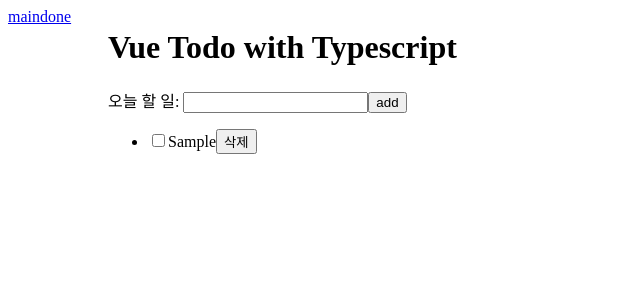
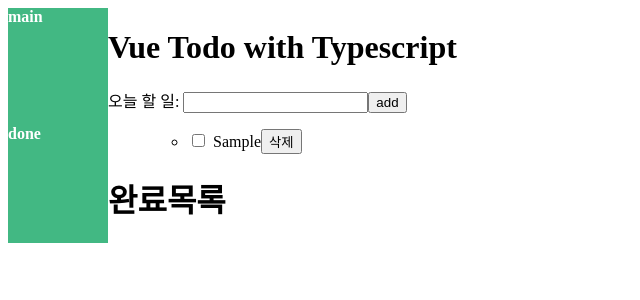
Before and after one commit to banhyungil/learn-vue-typescript, a Vue app in the folder vue-todo/: page /main in a window 1280 px wide. Both pictures are taken after typing "Sample" into the empty fields and a click on the button "add". Shown: the top 300 px of the page, without its empty margins (0-640 px from the left). Built offline with nearby package versions, Linux system fonts and the light colour scheme.

Commit message:
done 목록, 페이지 구현

```diff
--- a/vue-todo/src/App.vue
+++ b/vue-todo/src/App.vue
@@ -1,10 +1,7 @@
 <template>
   <div>
     <div class="gr">
-      <nav class="gr-nav">
-        <RouterLink to="main">main</RouterLink>
-        <RouterLink to="done">done</RouterLink>
-      </nav>
+      <MyMenu />
       <RouterView />
     </div>
   </div>
@@ -12,10 +9,11 @@
 
 <script lang="ts">
 import Vue from "vue";
-import { RouterView, RouterLink } from "vue-router";
+import { RouterView } from "vue-router";
+import MyMenu from "@/components/MyMenu.vue";
 
 export default Vue.extend({
-  components: { RouterView, RouterLink },
+  components: { RouterView, MyMenu },
 });
 </script>
 
--- /dev/null
+++ b/vue-todo/src/api/Todo.ts
@@ -0,0 +1,13 @@
+const STORAGE_KEY = "vue-todo-ts-v1";
+import { TodoItem } from "@/types";
+
+export default {
+  save(todoItems: TodoItem[]) {
+    const serializedValue = JSON.stringify(todoItems);
+    localStorage.setItem(STORAGE_KEY, serializedValue);
+  },
+  fetch(): TodoItem[] {
+    const todoItems = localStorage.getItem(STORAGE_KEY) ?? "[]";
+    return JSON.parse(todoItems);
+  },
+};
--- /dev/null
+++ b/vue-todo/src/components/MyMenu.vue
@@ -0,0 +1,29 @@
+<template>
+  <div class="gr-nav">
+    <RouterLink to="main">main</RouterLink>
+    <RouterLink to="done">done</RouterLink>
+  </div>
+</template>
+
+<script lang="ts">
+import Vue from "vue";
+import { RouterLink } from "vue-router";
+
+export default Vue.extend({
+  components: { RouterLink },
+});
+</script>
+
+<style scoped>
+.gr-nav {
+  display: grid;
+  grid-template-columns: 1fr;
+  background-color: #42b883;
+}
+
+.gr-nav > * {
+  font-weight: bold;
+  text-decoration: none;
+  color: #fff;
+}
+</style>
--- /dev/null
+++ b/vue-todo/src/components/TodoList.vue
@@ -0,0 +1,44 @@
+<template>
+  <div>
+    <ul>
+      <TodoListItem
+        v-for="todoItem in todoItems"
+        :key="todoItem.id"
+        :id="todoItem.id"
+        :text="todoItem.text"
+        :checked="todoItem.done"
+        :readonly="readonly"
+        @item:remove="onItemRemove"
+        @check:toggled="onDoneToggled"
+      />
+    </ul>
+  </div>
+</template>
+
+<script lang="ts">
+// TodoListItem에 대한 처리를 담당.
+import Vue from "vue";
+import TodoListItem from "@/components/TodoListItem.vue";
+import { TodoItem } from "@/types";
+import { PropType } from "vue/types/v3-component-props";
+
+export default Vue.extend({
+  props: {
+    todoItems: { type: [] as PropType<TodoItem[]>, required: true },
+    readonly: { type: Boolean, default: false },
+  },
+  components: { TodoListItem },
+
+  methods: {
+    onItemRemove(id: number) {
+      this.$emit("item:remove", id);
+    },
+
+    onDoneToggled(id: number) {
+      this.$emit("check:toggled", id);
+    },
+  },
+});
+</script>
+
+<style scoped></style>
--- a/vue-todo/src/components/TodoListItem.vue
+++ b/vue-todo/src/components/TodoListItem.vue
@@ -1,8 +1,13 @@
 <template>
   <li>
-    <input type="checkbox" :checked="checked" @change="onCheckChanged" />
-    <span class="item" :class="{ complete: checked }">{{ text }}</span>
-    <button @click="onRemoveClick">삭제</button>
+    <input
+      v-if="!readonly"
+      type="checkbox"
+      :checked="checked"
+      @change="onCheckChanged"
+    />
+    <span class="item" :class="{ done: checked }">{{ text }}</span>
+    <button v-if="!readonly" @click="onRemoveClick">삭제</button>
   </li>
 </template>
 
@@ -14,6 +19,7 @@
     id: { type: Number, required: true },
     text: { type: String, required: true },
     checked: { type: Boolean, default: false },
+    readonly: { type: Boolean, default: false },
   },
   methods: {
     onRemoveClick() {
@@ -30,9 +36,10 @@
 <style scoped>
 .item {
   cursor: pointer;
+  margin-left: 5px;
 }
 
-.complete {
+.done {
   text-decoration: line-through;
 }
 </style>
--- a/vue-todo/src/types.ts
+++ b/vue-todo/src/types.ts
@@ -1,4 +1,5 @@
 export interface TodoItem {
+  id: number;
   text: string;
-  completed: boolean;
+  done: boolean;
 }
--- a/vue-todo/src/views/DoneView.vue
+++ b/vue-todo/src/views/DoneView.vue
@@ -1,13 +1,34 @@
 <template>
   <div>
-    <h1>done</h1>
+    <ul>
+      <TodoList :todoItems="todoItemsDone" :readonly="true" />
+    </ul>
   </div>
 </template>
 
 <script lang="ts">
+import TodoList from "@/components/TodoList.vue";
+import { TodoItem } from "@/types";
 import Vue from "vue";
+import Todo from "@/api/Todo";
 
-export default Vue.extend({});
+export default Vue.extend({
+  components: { TodoList },
+  computed: {
+    todoItemsDone(): TodoItem[] {
+      return this.todoItems.filter((item) => item.done);
+    },
+  },
+  data() {
+    return {
+      todoItems: [] as TodoItem[],
+    };
+  },
+
+  mounted() {
+    this.todoItems = Todo.fetch();
+  },
+});
 </script>
 
 <style scoped></style>
--- a/vue-todo/src/views/MainView.vue
+++ b/vue-todo/src/views/MainView.vue
@@ -6,41 +6,39 @@
     <main>
       <TodoInput :item="todoText" @input="updateTodoText" @add="addTodoItem" />
       <ul>
-        <TodoListItem
-          v-for="(todoItem, idx) in todoItems"
-          :key="idx"
-          :id="idx"
-          :text="todoItem.text"
-          :checked="todoItem.completed"
-          :itemKey="idx"
+        <TodoList
+          :todoItems="todoItemsNotDone"
           @item:remove="onItemRemove"
-          @check:toggled="onCompletedToggled"
+          @check:toggled="onDoneToggled"
         />
       </ul>
     </main>
+    <h1>완료목록</h1>
+    <TodoList
+      :todoItems="todoItemsDone"
+      @item:remove="onItemRemove"
+      @check:toggled="onDoneToggled"
+    />
   </div>
 </template>
 
 <script lang="ts">
 import Vue from "vue";
 import TodoInput from "@/components/TodoInput.vue";
-import TodoListItem from "@/components/TodoListItem.vue";
+import TodoList from "@/components/TodoList.vue";
 import { TodoItem } from "@/types";
-
-const STORAGE_KEY = "vue-todo-ts-v1";
-const STORAGE = {
-  save(todoItems: TodoItem[]) {
-    const serializedValue = JSON.stringify(todoItems);
-    localStorage.setItem(STORAGE_KEY, serializedValue);
-  },
-  fetch(): TodoItem[] {
-    const todoItems = localStorage.getItem(STORAGE_KEY) ?? "[]";
-    return JSON.parse(todoItems);
-  },
-};
+import Todo from "@/api/Todo";
 
 export default Vue.extend({
-  components: { TodoInput, TodoListItem },
+  components: { TodoInput, TodoList },
+  computed: {
+    todoItemsNotDone(): TodoItem[] {
+      return this.todoItems.filter((item) => !item.done);
+    },
+    todoItemsDone(): TodoItem[] {
+      return this.todoItems.filter((item) => item.done);
+    },
+  },
   data() {
     return {
       todoText: "",
@@ -52,20 +50,22 @@
       this.todoText = value;
     },
     addTodoItem() {
+      const idArr = this.todoItems.map((item) => Number(item.id));
+      const maxId = idArr.length == 0 ? 0 : Math.max(...idArr);
+
       const todoItem: TodoItem = {
+        id: maxId + 1,
         text: this.todoText,
-        completed: false,
+        done: false,
       };
 
       this.todoItems.push(todoItem);
       this.todoItems.sort((a, b) =>
         a.text == b.text ? 0 : a.text < b.text ? -1 : 1
       );
-      this.todoItems.sort((a, b) =>
-        a.completed == b.completed ? 0 : a.completed ? 1 : -1
-      );
+      this.todoItems.sort((a, b) => (a.done == b.done ? 0 : a.done ? 1 : -1));
 
-      STORAGE.save(this.todoItems);
+      Todo.save(this.todoItems);
 
       this.initTodoText();
     },
@@ -75,19 +75,21 @@
     },
 
     fetchTodoItems() {
-      this.todoItems = STORAGE.fetch();
+      this.todoItems = Todo.fetch();
     },
 
     onItemRemove(itemKey: number) {
       this.todoItems.splice(itemKey, 1);
-      STORAGE.save(this.todoItems);
+      Todo.save(this.todoItems);
     },
 
-    onCompletedToggled(idx: number) {
-      this.todoItems[idx].completed = !this.todoItems[idx].completed;
-      STORAGE.save(this.todoItems);
+    onDoneToggled(id: number) {
+      const todoItem = this.todoItems.find((item) => item.id == id) as TodoItem;
+      todoItem.done = !todoItem.done;
+      Todo.save(this.todoItems);
     },
   },
+
   created() {
     this.fetchTodoItems();
   },
```
Also changed, not shown: vue-todo/test.js (deleted).
